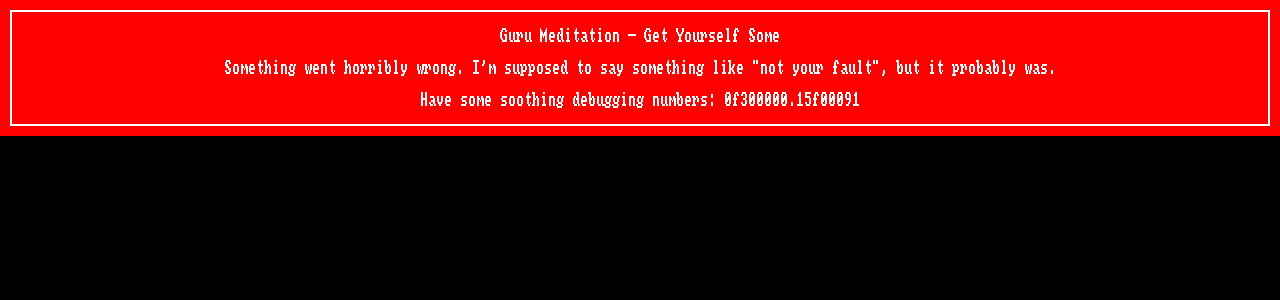
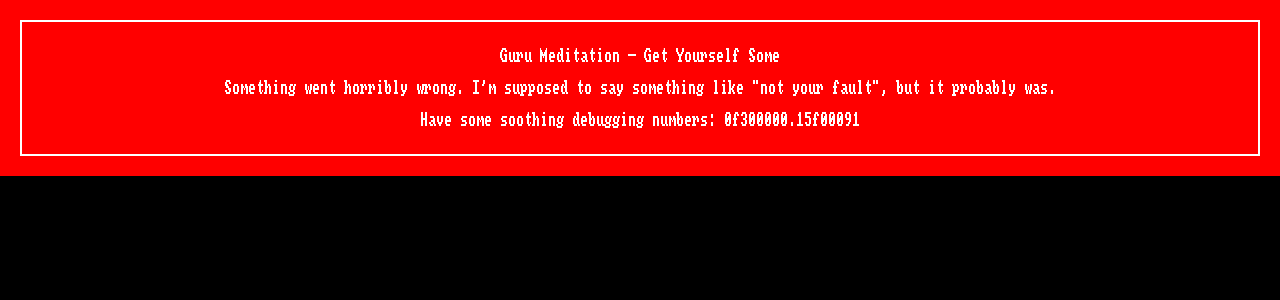
Before and after one commit to chmarr/prequelprizes, a Django app: template prizes/templates/500.html in a window 1280 px wide. Shown: the top 300 px of the page. Run offline with Django 3.2, Linux system fonts and the light colour scheme; the template is opened without the code that fills it, so the values that code supplies are empty.

Commit message:
added image and fixed up some styles

```diff
--- a/prizes/static/prizes/styles.css
+++ b/prizes/static/prizes/styles.css
@@ -17,6 +17,7 @@ body {
     background-color: black;
     color: lightyellow;
     font-family: "TopazPlus", "Helvetica", sans-serif; font-size: 12pt;
+    min-width: 848px;
 }
 
 input, button {
@@ -26,10 +27,8 @@ input, button {
 }
 
 input[type="text"] {
-    border: 2px solid darkblue;
-    border-style: inset;
+    border: 2px inset darkblue;
 }
-
 
 strong, th {
     color: white;
@@ -96,8 +95,8 @@ body.guru {
 
 #guru2 {
     border: 2px solid white;
-    margin 10px;
-    padding 10px;
+    margin: 10px;
+    padding: 10px;
 }
 body.guru p {
     text-align: center;
```
Also changed, not shown: prizes/templates/prizes/enter_details.html (+13 -1 lines), prizes/static/prizes/Prizeimage.gif (added).
